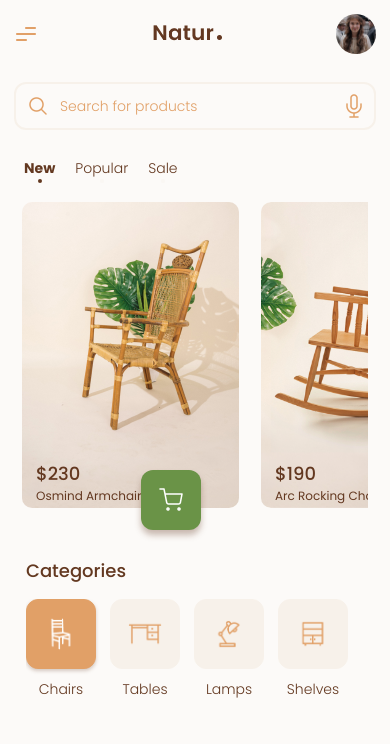
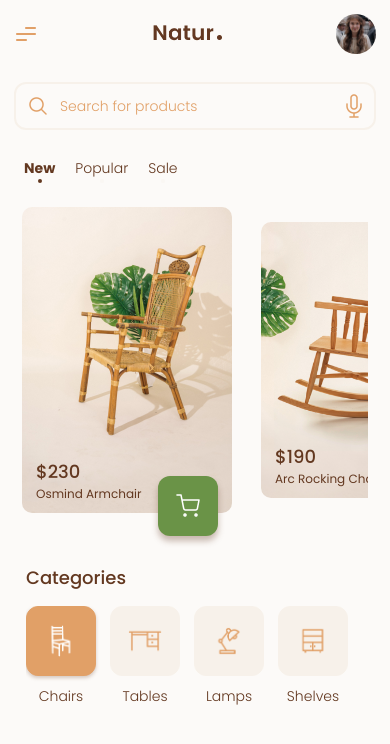
Before and after one commit to TidbitsJS/ReactNative-Kits, a React Native app in the folder natur/: screen /Home in a window 390 px wide. Shown: the top 744 px of the page. Built offline with nearby package versions, Linux system fonts and the light colour scheme.

Commit message:
flatlist customization

```diff
--- a/natur/components/home/HomeProducts.js
+++ b/natur/components/home/HomeProducts.js
@@ -1,38 +1,67 @@
 import React from "react";
-import { View, Text, TouchableOpacity, Image, FlatList } from "react-native";
+import {
+  View,
+  Text,
+  TouchableOpacity,
+  Image,
+  FlatList,
+  ImageBackground,
+  Animated,
+  Easing,
+} from "react-native";
 import { chairs, COLORS, FONTS, icons, SIZES } from "../../constants";
 import { SHADOW } from "../../constants/theme";
 
-const ProductCard = ({ index, chair }) => {
+const ProductCard = ({ index, chair, activeProduct }) => {
+  const heightInc = React.useRef(new Animated.Value(276)).current;
+
+  React.useEffect(() => {
+    if (activeProduct === index) {
+      Animated.timing(heightInc, {
+        toValue: 306,
+        easing: Easing.linear,
+        duration: 250,
+        useNativeDriver: false,
+      }).start();
+    } else {
+      Animated.timing(heightInc, {
+        toValue: 276,
+        easing: Easing.linear,
+        duration: 250,
+        useNativeDriver: false,
+      }).start();
+    }
+  }, [activeProduct]);
+
   return (
     <View
       style={{
         minWidth: 217,
-        minHeight: 350,
+        minHeight: 370,
         marginRight: index === chairs.length - 1 ? 0 : SIZES.large,
+        justifyContent: "center",
+        marginTop: -SIZES.small,
+        marginBottom: SIZES.base,
       }}
     >
-      <TouchableOpacity activeOpacity={0.75} style={{ minHeight: 320 }}>
-        <Image
+      <Animated.View style={{ height: heightInc }}>
+        <ImageBackground
           source={chair.img}
           resizeMode="cover"
           style={{
-            width: 217,
-            height: 306,
-            position: "absolute",
-            borderRadius: SIZES.small,
+            width: 210,
+            height: "100%",
           }}
-        />
+          imageStyle={{ borderRadius: SIZES.small }}
+        >
           <View
             style={{
               flex: 1,
               flexDirection: "row",
               justifyContent: "space-between",
-            alignItems: "center",
+              alignItems: "flex-end",
               paddingHorizontal: SIZES.base,
               paddingVertical: SIZES.small,
-            position: "absolute",
-            bottom: 0,
             }}
           >
             <View style={{ flex: 1 }}>
@@ -61,7 +90,7 @@ const ProductCard = ({ index, chair }) => {
                 backgroundColor: COLORS.tertiary,
                 justifyContent: "center",
                 alignItems: "center",
-              top: SIZES.medium,
+                top: SIZES.xlarge * 1.25,
                 ...SHADOW.darkShadow,
               }}
             >
@@ -72,7 +101,8 @@ const ProductCard = ({ index, chair }) => {
               />
             </TouchableOpacity>
           </View>
-      </TouchableOpacity>
+        </ImageBackground>
+      </Animated.View>
     </View>
   );
 };
@@ -111,14 +141,26 @@ const ActiveSection = ({ title, activeSection, handlePress }) => {
   );
 };
 
-const HomeProducts = () => {
-  const [activeSection, setActiveSection] = React.useState("new");
+class HomeProducts extends React.Component {
+  state = {
+    activeSection: "new",
+    activeProduct: 0,
+  };
 
+  handleViewableItemsChanged = ({ viewableItems }) => {
+    if (viewableItems.length > 0) {
+      this.setState({ activeProduct: viewableItems[0].index });
+    }
+  };
+
+  render() {
+    const { activeSection, activeProduct } = this.state;
     return (
       <View style={{ width: "100%" }}>
         <View
           style={{
             padding: SIZES.base,
+            paddingBottom: 2,
             flexDirection: "row",
             justifyContent: "flex-start",
             alignItems: "center",
@@ -129,26 +171,33 @@ const HomeProducts = () => {
               key={section}
               activeSection={activeSection}
               title={section}
-            handlePress={() => setActiveSection(section)}
+              handlePress={() => this.setState({ activeSection: section })}
             />
           ))}
         </View>
 
-      <View
-        style={{ marginHorizontal: SIZES.large, marginTop: SIZES.small / 2 }}
-      >
+        <View style={{ marginHorizontal: SIZES.large }}>
           <FlatList
             data={chairs}
             renderItem={({ item, index }) => (
-            <ProductCard index={index} chair={item} />
+              <ProductCard
+                index={index}
+                chair={item}
+                activeProduct={activeProduct}
+              />
             )}
             keyExtractor={(item) => item.id}
             horizontal
             showsHorizontalScrollIndicator={false}
+            onViewableItemsChanged={this.handleViewableItemsChanged}
+            viewabilityConfig={{
+              itemVisiblePercentThreshold: 70,
+            }}
           />
         </View>
       </View>
     );
-};
+  }
+}
 
 export default HomeProducts;
```
Lines whose indentation alone changed are shown as unchanged.
